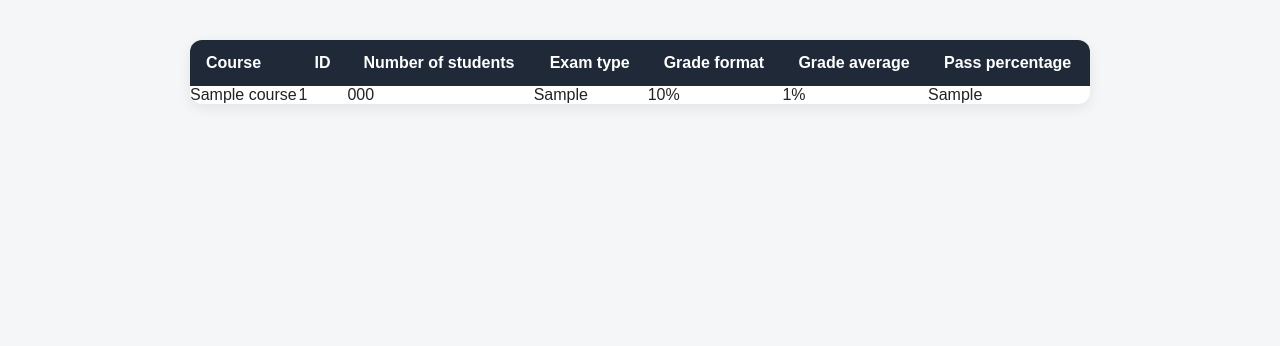
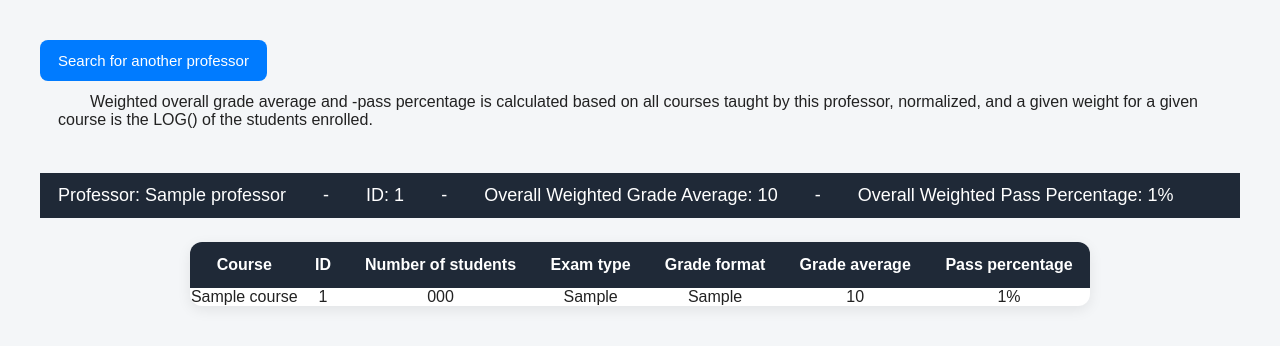
Before and after one commit to LamiThamos/DeezProjekt, a Flask app: template templates/courseList.html in a window 1280 px wide. Shown: the top 346 px of the page. Run offline with Flask 3, Linux system fonts and the light colour scheme; the template is opened without the code that fills it: most values are stand-ins (such as "Sample title", 1, 10 or a date in 2020).

Commit message:
Updated look of course list, added text, and add a 'go back to search' button

```diff
--- a/templates/courseList.html
+++ b/templates/courseList.html
@@ -17,34 +17,6 @@
             margin: 0 auto;
         }
 
-        .search-form {
-            display: flex;
-            gap: 10px;
-            margin-bottom: 24px;
-        }
-
-        .form-input {
-            flex: 1;
-            padding: 12px 14px;
-            border: 1px solid #ccc;
-            border-radius: 8px;
-            font-size: 15px;
-        }
-
-        .search-button {
-            padding: 12px 18px;
-            border: none;
-            border-radius: 8px;
-            background-color: #007bff;
-            color: white;
-            font-size: 15px;
-            cursor: pointer;
-        }
-
-        .search-button:hover {
-            background-color: #005fcc;
-        }
-
         .course-table {
             width: 100%;
             border-collapse: collapse;
@@ -57,14 +29,15 @@
         .course-table th {
             background-color: #1f2937;
             color: white;
-            text-align: left;
             padding: 14px 16px;
             font-weight: 600;
+            text-align: center;
         }
 
         .course-table td {
             padding: 0;
             border-bottom: 1px solid #e5e7eb;
+            text-align: center;
         }
 
         .course-table tr:last-child td {
@@ -84,22 +57,69 @@
             text-decoration: underline;
         }
 
-        .table-link {
-            display: block;
-            padding: 14px 16px;
-            color: #222;
+        .nav-button {
+            display: inline-block;
+            padding: 12px 18px;
+            background-color: #007bff;
+            color: white;
             text-decoration: none;
+            border-radius: 8px;
+            font-size: 15px;
         }
 
-        .click-hint {
-            font-size: 13px;
-            color: #6b7280;
-            margin-bottom: 10px;
+        .nav-button:hover {
+            background-color: #005fcc;
         }
+
+        .nav-container {
+            margin-bottom: 32px;
+        }
+
+        .professor-display {
+            margin-bottom: 24px;
+            padding: 12px 18px;
+            font-size: 18px;
+            background-color: #1f2937;
+            color: white;
+        }
+
+        .separator {
+            margin-left: 32px;
+            margin-right: 32px;
+        }
+
+        .top-text-display {
+            margin-bottom: 24px;
+            padding: 12px 18px;
+            font-size: 16px;
+        }
+
     </style>
 </head>
 
 <body>
+    <div class="nav-container">
+        <a class="nav-button" href="/professorSearch?professor_name=">Search for another professor</a>
+        <div class="top-text-display">
+            <span class="separator">Weighted overall grade average and -pass percentage is calculated based
+                on all courses taught by this professor, normalized, and a given weight for a
+                given course is the LOG() of the students enrolled.
+            </span>
+        </div>
+    </div>
+
+
+    <div class="professor-display">
+        Professor: {{ professor.name }}
+        <span class="separator">-</span>
+        ID: {{ professor.id }}
+        <span class="separator">-</span>
+        Overall Weighted Grade Average: {{ professor.grade_average }}
+        <span class="separator">-</span>
+        Overall Weighted Pass Percentage: {{ professor.pass_percentage }}%
+    </div>
+
+
     <div class="page-container">
 
         <form method="GET" action="/courseList"></form>
@@ -135,19 +155,19 @@
                         </td>
 
                         <td>
+                            {{ course.exam_type }}
+                        </td>
+
+                        <td>
                             {{ course.grade_format }}
                         </td>
 
                         <td>
-                            {{ course.grade_average }}%
+                            {{ course.grade_average }}
                         </td>
 
                         <td>
                             {{ course.pass_percentage }}%
-                        </td>
-
-                        <td>
-                            {{ course.exam_type }}
                         </td>
                     </tr>
                 {% endfor %}
```
